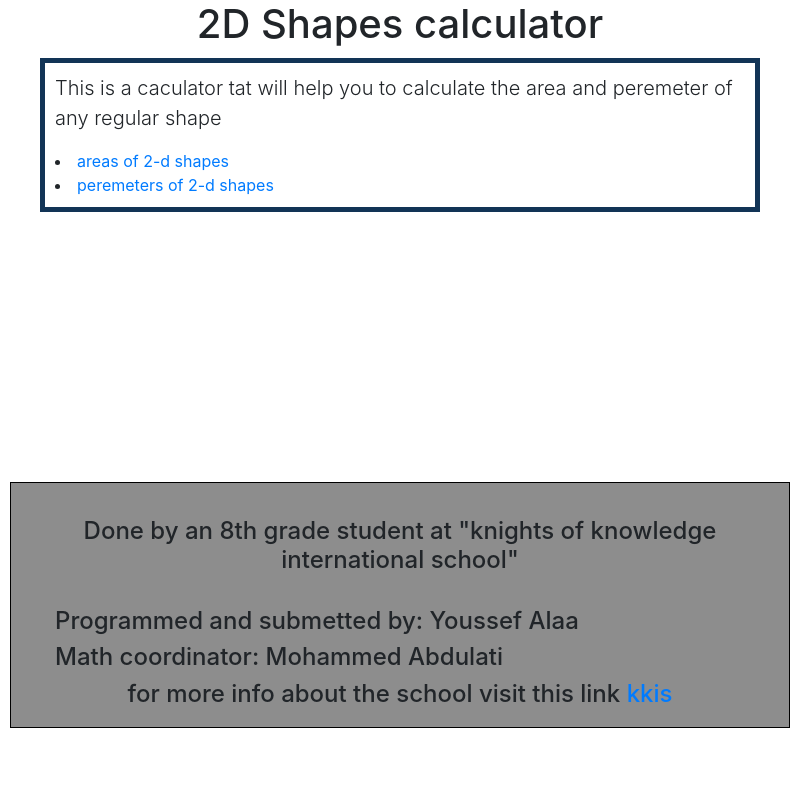
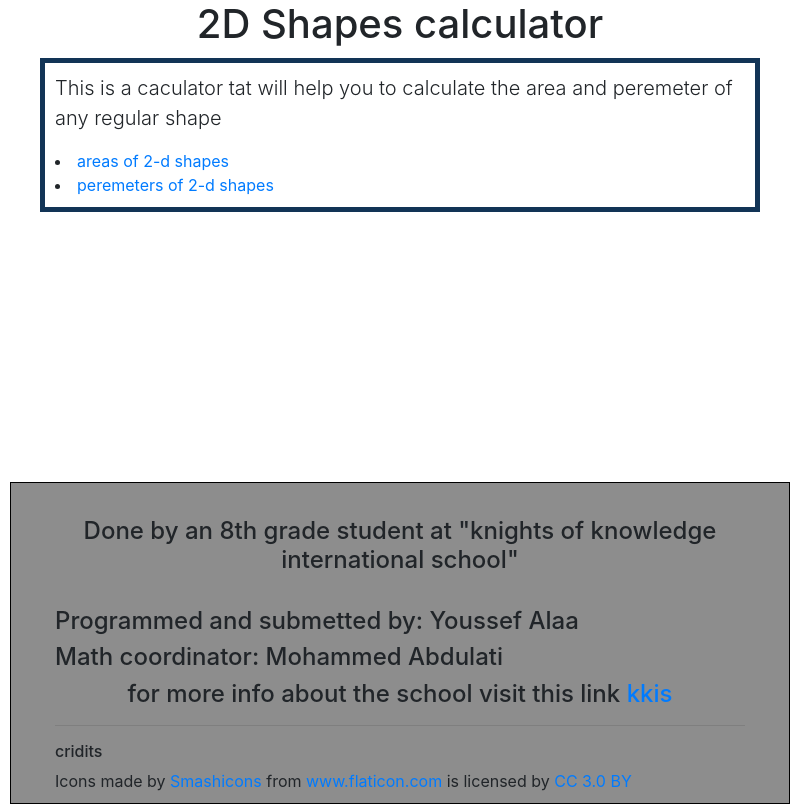
Before and after one commit to codeL123456/2d-shapes-calculator, an Electron app: page src/index.html in a window 800 px wide. Drawn offline with nearby package versions, Linux system fonts and the light colour scheme.

Commit message:
added the icon

```diff
--- a/src/index.html
+++ b/src/index.html
@@ -28,6 +28,11 @@
                 <h4>Programmed and submetted by: Youssef Alaa</h4>
                 <h4>Math coordinator: Mohammed Abdulati</h4>
                 <h4 id="link">for more info about the school visit this link <a href="http://kkischools.com/" target="_blank">kkis</a></h4>
+                <hr>
+                <h6>
+                    cridits
+                </h6>
+                <div>Icons made by <a href="https://www.flaticon.com/authors/smashicons" title="Smashicons">Smashicons</a> from <a href="https://www.flaticon.com/" 			    title="Flaticon">www.flaticon.com</a> is licensed by <a href="http://creativecommons.org/licenses/by/3.0/" 			    title="Creative Commons BY 3.0" target="_blank">CC 3.0 BY</a></div>
             </div>
         </footer>
 </body>
```
Also changed, not shown: build/icon.png (added).
